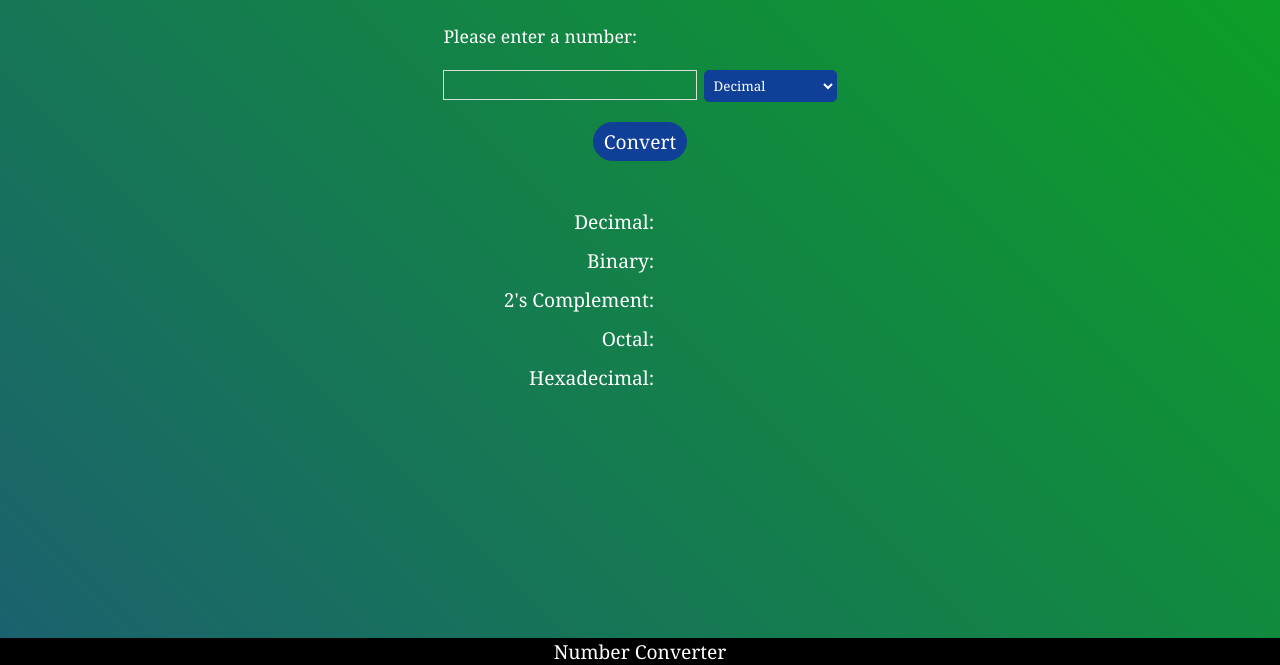
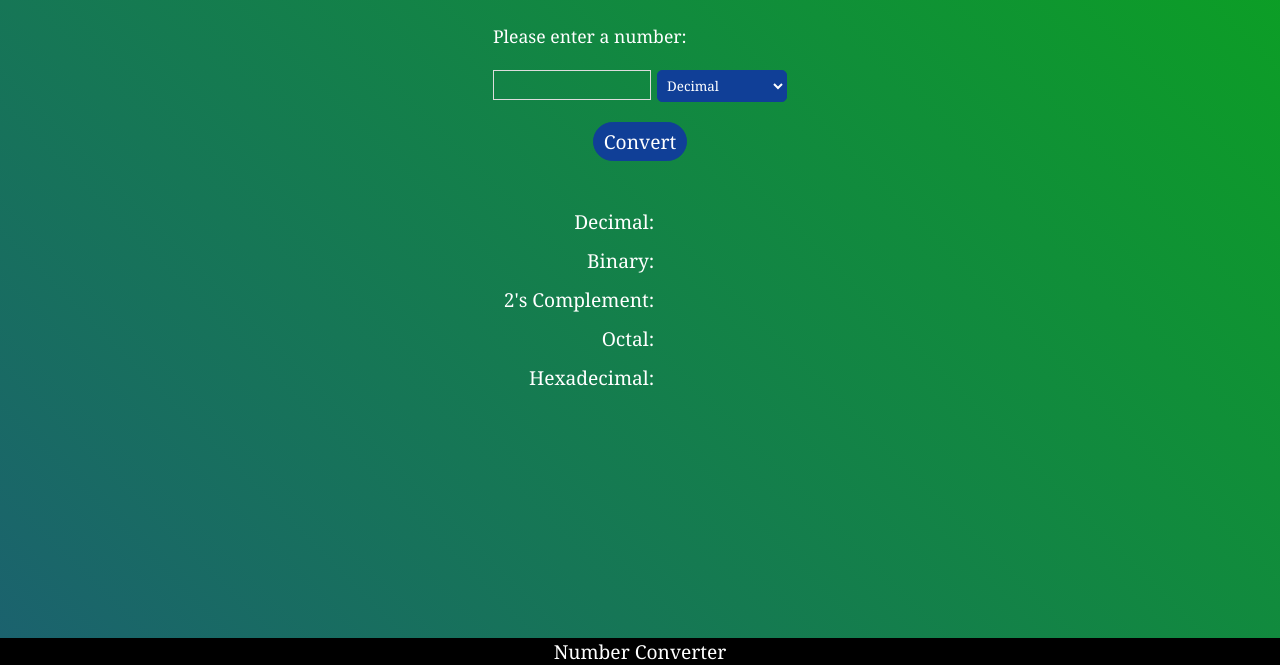
Before and after one commit to Samuelczhu/MathTool, a plain HTML site: page numCONV.html in a window 1280 px wide. Shown: the part 204-869 px from the top of the page. Drawn offline with Linux system fonts and the light colour scheme.

Commit message:
modified to README.md

```diff
--- a/styles/numCONV.css
+++ b/styles/numCONV.css
@@ -32,6 +32,7 @@ main h1:first-child {
 }
 
 #input_div input {
+    max-width: 150px;
     outline: none;
     padding: 3px;
     margin-right: 2px;
@@ -47,6 +48,7 @@ main h1:first-child {
 }
 
 #input_div select {
+    max-width: 130px;
     background: rgb(16, 63, 151);
     color: white;
     padding: 5px;
```
Also changed, not shown: 2 other files.
